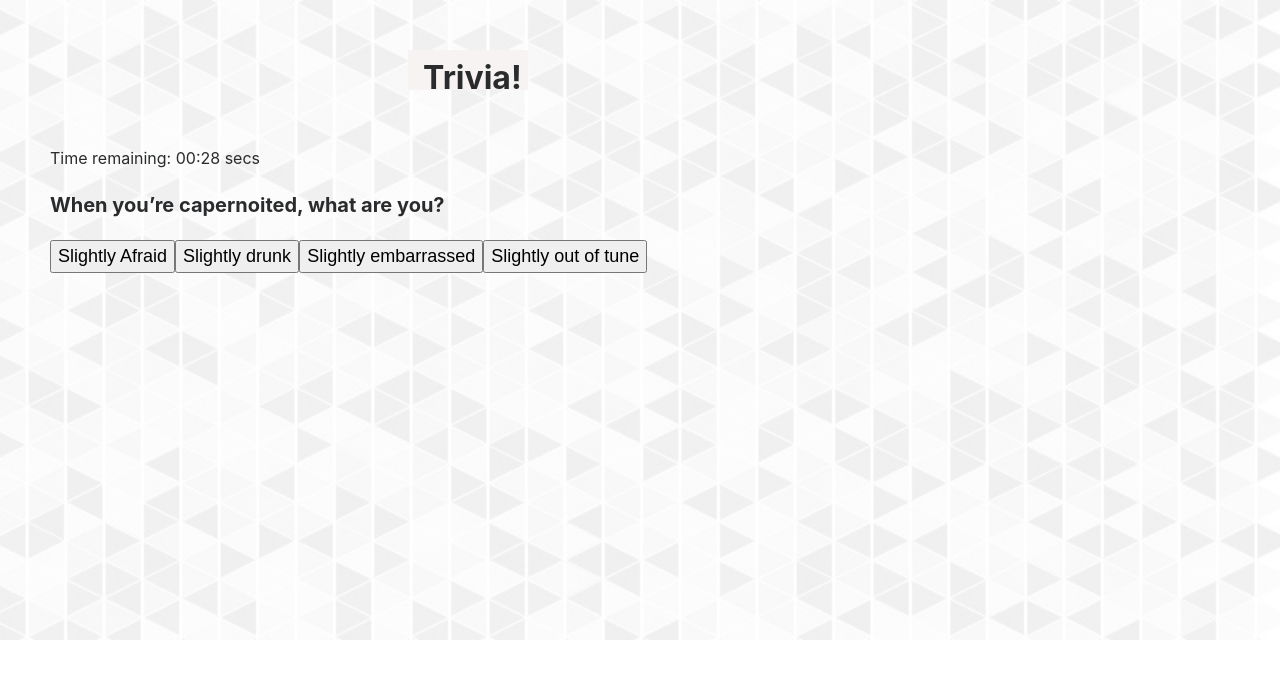
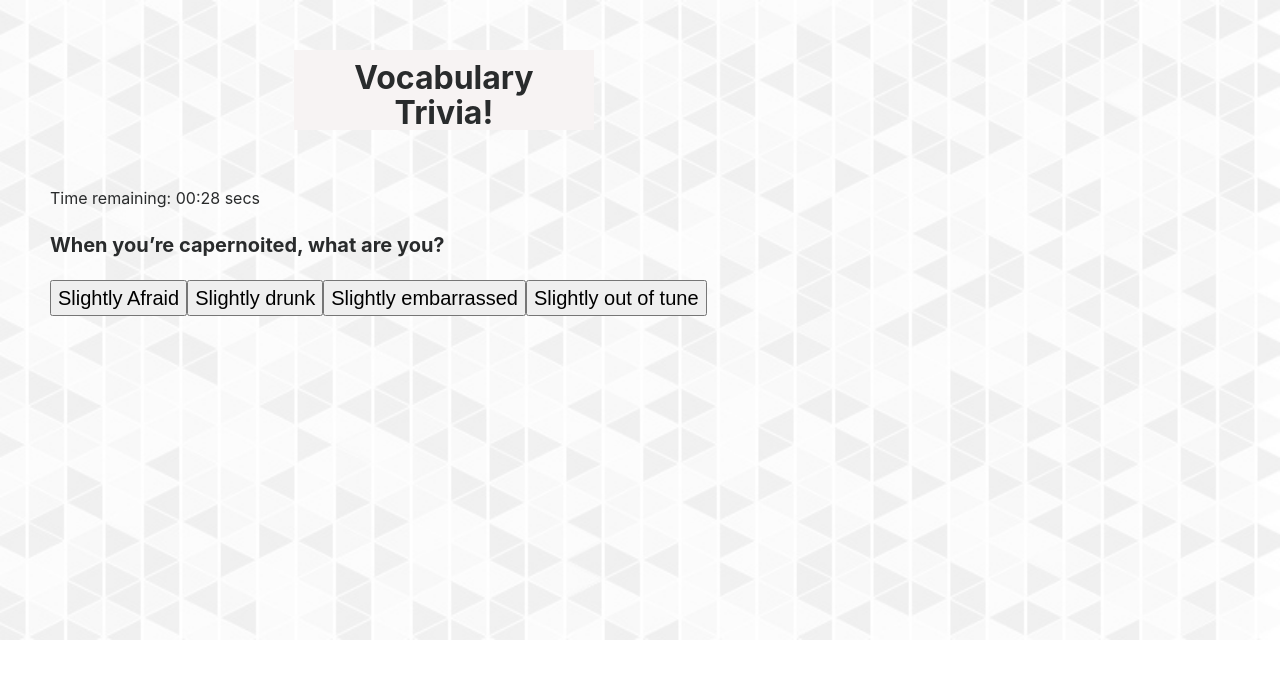
Before and after one commit to drunnals313/TriviaGame, a plain HTML site: page index.html in a window 1280 px wide. Both pictures are taken after a click on the button "Start Game". Drawn offline with nearby package versions, Linux system fonts and the light colour scheme.

Commit message:
updated title and tried to fix the unanswered js loop but only fixed part of the issue so far

```diff
--- a/assets/css/style.css
+++ b/assets/css/style.css
@@ -8,13 +8,15 @@ div {
 }
 
 #choicesArea {
-    font-size: 18px;
+    font-size: 20px;
+    text-decoration: underline;
+    text-decoration: bold;
+
 }
 
 #questionArea {
     font-weight: bolder;
     font-size: 20px;
-
 }
 
 body {
@@ -29,7 +31,7 @@ body {
 #triviaTitle {
     position: relative;
     top: 5%;
-    Left: 20%;
+    Left: 10%;
     padding-top: 10px;
     text-align: center;
     font-weight: bolder;
@@ -39,8 +41,9 @@ body {
     margin-left:50px;
     margin-right: 50px; */
     background-color: rgba(247, 243, 243, 1);
-    width: 120px;
-    height: 40px;
+    max-width: 300px;
+    height: auto;
+
 }
 
 #mainContent {
--- a/assets/javascript/app.js
+++ b/assets/javascript/app.js
@@ -1,6 +1,6 @@
-$.fn.trivia = function() {
+$.fn.tr = function() {
     var d = this;
-    d.userPick = null;
+    d.userPk = null;
     d.answers = {
         correct: 0,
         incorrect: 0
@@ -102,13 +102,13 @@ $.fn.trivia = function() {
                 button.attr('data-id', i);
                 $('#choicesArea').append(button);
             }
-            window.triviaCounter = setInterval(d.timer, 1000);
+            window.trCounter = setInterval(d.timer, 1000);
         } else {
             $('body').append($('<div />', {
                 text: 'Unanswered: ' + (
                     d.questions.length - (d.answers.correct + d.answers.incorrect)),
                 class: 'result'
-            }));
+            }));  //need to find a way to end this unanswered loop  the timer will keep going at the end and reprinting the unanswered amount.   only want to append once       if all of the questions are answered then the timer doesn't display at the end and keepreprinting unanswered every 30 seconds
             $('#startB').text('Restart').appendTo('body').show();
         }
     };
@@ -125,7 +125,7 @@ $.fn.trivia = function() {
     };
     d.nextQ = function() {
         d.current++;
-        clearInterval(window.triviaCounter);
+        clearInterval(window.trCounter);
         d.count = 30;
         $('#timer').html("");
         setTimeout(function() {
@@ -147,29 +147,31 @@ $.fn.trivia = function() {
     };
     return d;
 };
-var Trivia;
+var tr;
 
 $("#startB").click(function() {
     $(this).hide();
     $('.result').remove();
     $('div').html('');
-    Trivia = new $(window).trivia();
-    Trivia.ask();
+    tr = new $(window).tr();
+    tr.ask();
 });
 
 $('#choicesArea').on('click', 'button', function(e) {
-    var userPick = $(this).data("id"),
-        d = Trivia || $(window).trivia(),
+    var userPk = $(this).data("id"),
+        d = tr || $(window).tr(),
         temp = d.questions[d.current].correct,
         correct = d.questions[d.current].choices[temp];
 
-    if (userPick !== temp) {
+    if (userPk !== temp) {
         $('#choicesArea').text("Wrong Answer! The correct answer was: " + correct);
         d.answer(false);
     } else {
         $('#choicesArea').text("Correct!!! The correct answer was: " + correct);
         d.answer(true);
     }
+
     //I need to add logic here in order to get the not answered response
+
     d.nextQ();
 });
--- a/index.html
+++ b/index.html
@@ -26,7 +26,7 @@
 <body>
 
     <!-- <div class="row"> -->
-    <h1 class="container" id="triviaTitle">Trivia!</h1>
+    <h1 class="container" id="triviaTitle">Vocabulary Trivia!</h1>
     <!-- </div> -->
 
     <br>
@@ -39,6 +39,7 @@
     <div id="choicesArea"></div>
     <div class="correct"></div>
     <div class="incorrect"></div>
+    <div class="unanswered"></div>
     <!-- </div> -->
 
 
```
